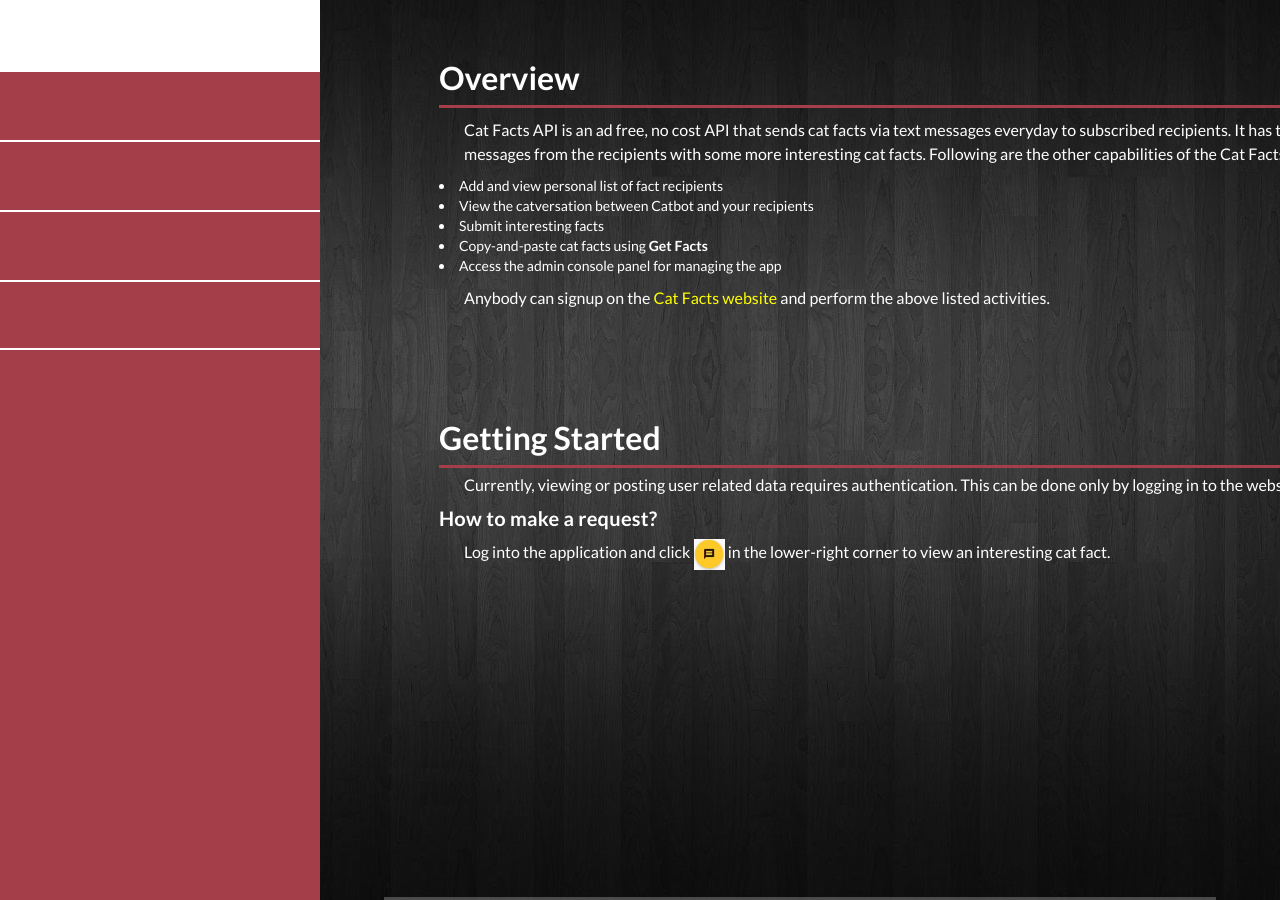
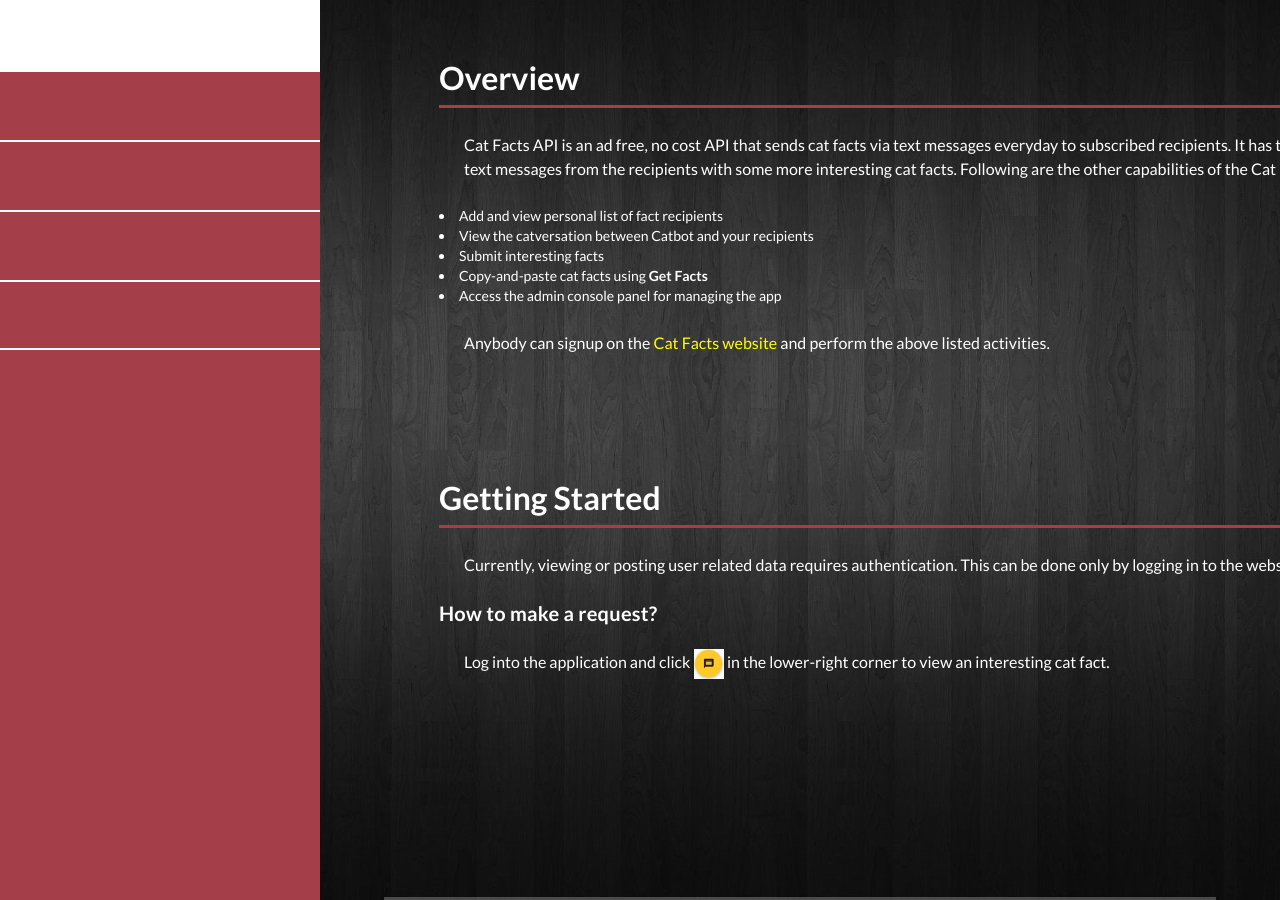
Before and after one commit to preethisamyuktha/MyProfile, a Jekyll site: the page dist/swagger.html, which Jekyll copies as it is, in a window 1280 px wide and 900 px high. Built offline with Jekyll 4.4.1, drawn with Linux system fonts in a browser that asks for light colours; nearby versions of some CDN libraries; library files that are not in the unit come from our copies; a script that is not in the unit is left out.

Commit message:
adjustment

```diff
--- a/assets/css/templatemo-style.css
+++ b/assets/css/templatemo-style.css
@@ -44,7 +44,7 @@ p {
     font-size: 16px;
     line-height: 24px;
     color: #fff;
-    padding-left: 25px;
+    margin: 25px;
 }
 
 h4 {
```
